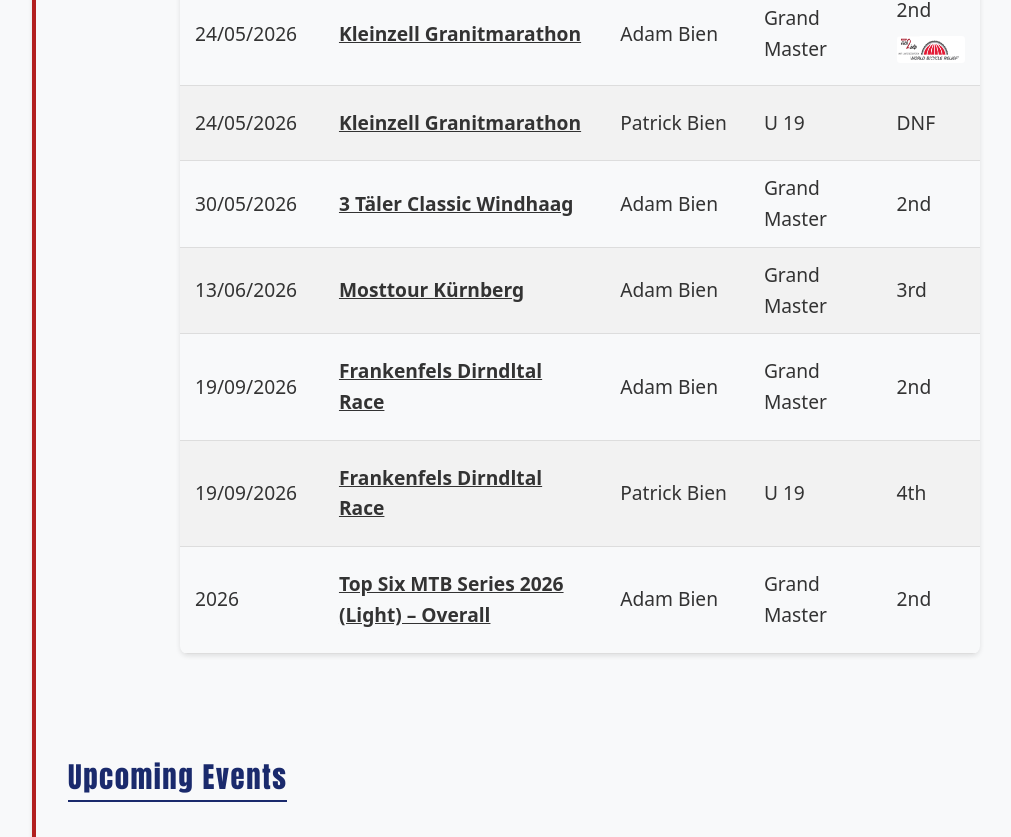
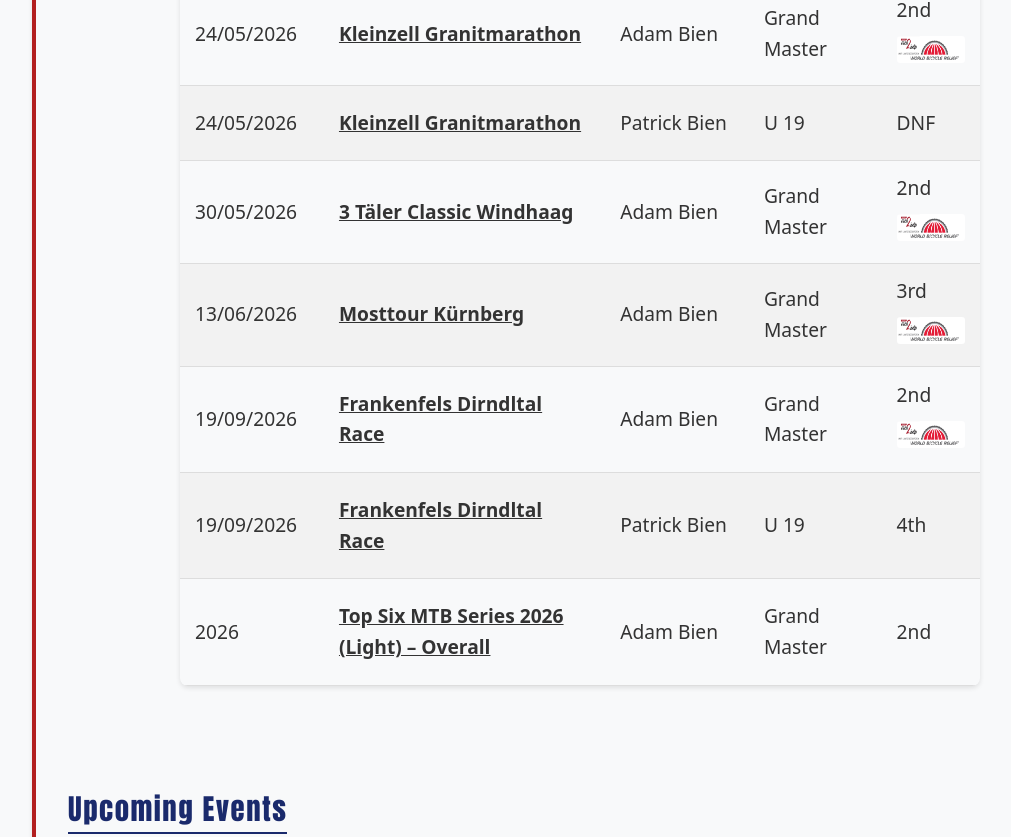
Before and after one commit to PatrickBien/race2help.bike, a plain HTML site: page index.html in a window 1280 px wide. Shown: the part 2271-3108 px from the top of the page, without its empty margins (62-1073 px from the left). Drawn offline with Linux system fonts and the light colour scheme.

Commit message:
links updated

```diff
--- a/index.html
+++ b/index.html
@@ -144,21 +144,21 @@
                                 <td><a class="textlink" href="https://www.mtb-windhaag.com/de/3-taeler-classic">3 T&auml;ler Classic Windhaag</a></td>
                                 <td>Adam Bien</td>
                                 <td>Grand Master</td>
-                                <td>2nd</td>
+                                <td>2nd <a class="bike-donation" href="https://radelnundhelfen.koalect.com/de-DE/project/ride-hard-give-harder-by-race2help-bike?tab=ubersicht" title="Bike donated via the Ride Hard, Give Harder campaign"><img src="./images/wbr_race2help_red.jpg" alt="Bike donated via Ride Hard, Give Harder" class="bike-donation-logo"></a></td>
                             </tr>
                             <tr>
                                 <td>13/06/2026</td>
                                 <td><a class="textlink" href="https://sv-kuernberg.at/de">Mosttour K&uuml;rnberg</a></td>
                                 <td>Adam Bien</td>
                                 <td>Grand Master</td>
-                                <td>3rd</td>
+                                <td>3rd <a class="bike-donation" href="https://radelnundhelfen.koalect.com/de-DE/project/ride-hard-give-harder-by-race2help-bike?tab=ubersicht" title="Bike donated via the Ride Hard, Give Harder campaign"><img src="./images/wbr_race2help_red.jpg" alt="Bike donated via Ride Hard, Give Harder" class="bike-donation-logo"></a></td>
                             </tr>
                             <tr>
                                 <td>19/09/2026</td>
                                 <td><a class="textlink" href="https://www.dirndltal-race.at/">Frankenfels Dirndltal Race</a></td>
                                 <td>Adam Bien</td>
                                 <td>Grand Master</td>
-                                <td>2nd</td>
+                                <td>2nd <a class="bike-donation" href="https://radelnundhelfen.koalect.com/de-DE/project/ride-hard-give-harder-by-race2help-bike?tab=ubersicht" title="Bike donated via the Ride Hard, Give Harder campaign"><img src="./images/wbr_race2help_red.jpg" alt="Bike donated via Ride Hard, Give Harder" class="bike-donation-logo"></a></td>
                             </tr>
                             <tr>
                                 <td>19/09/2026</td>
```
